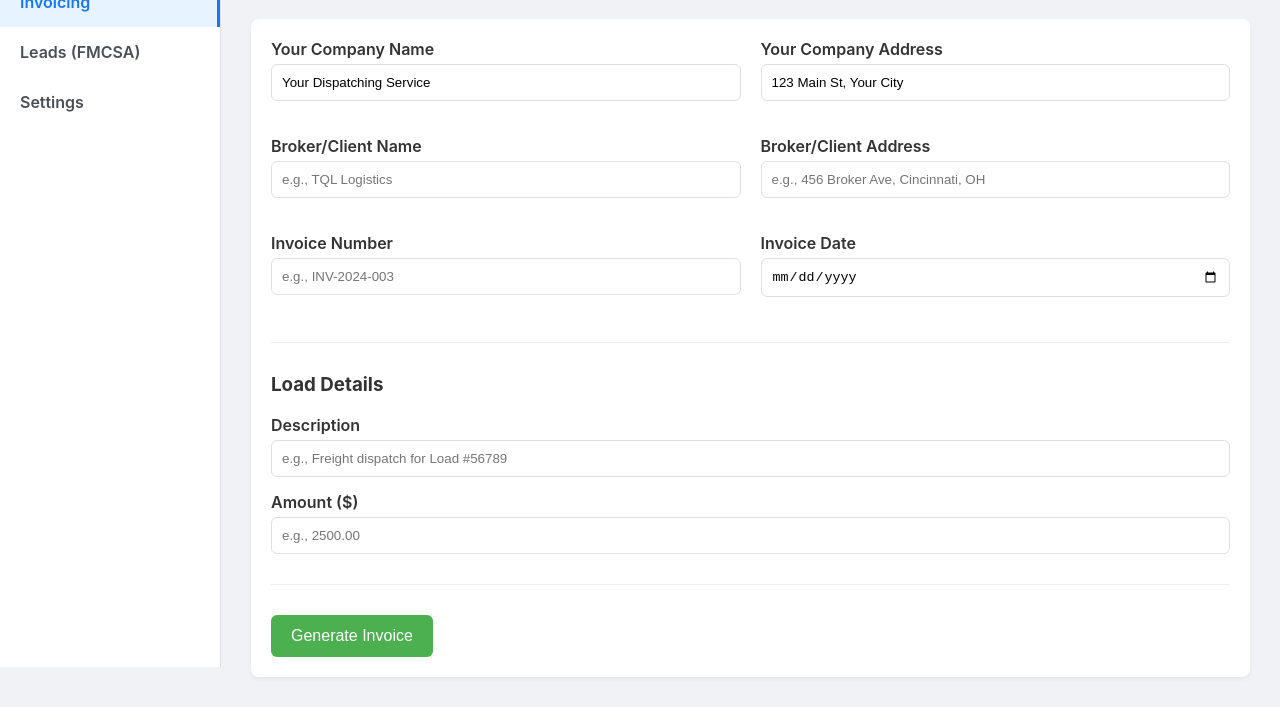
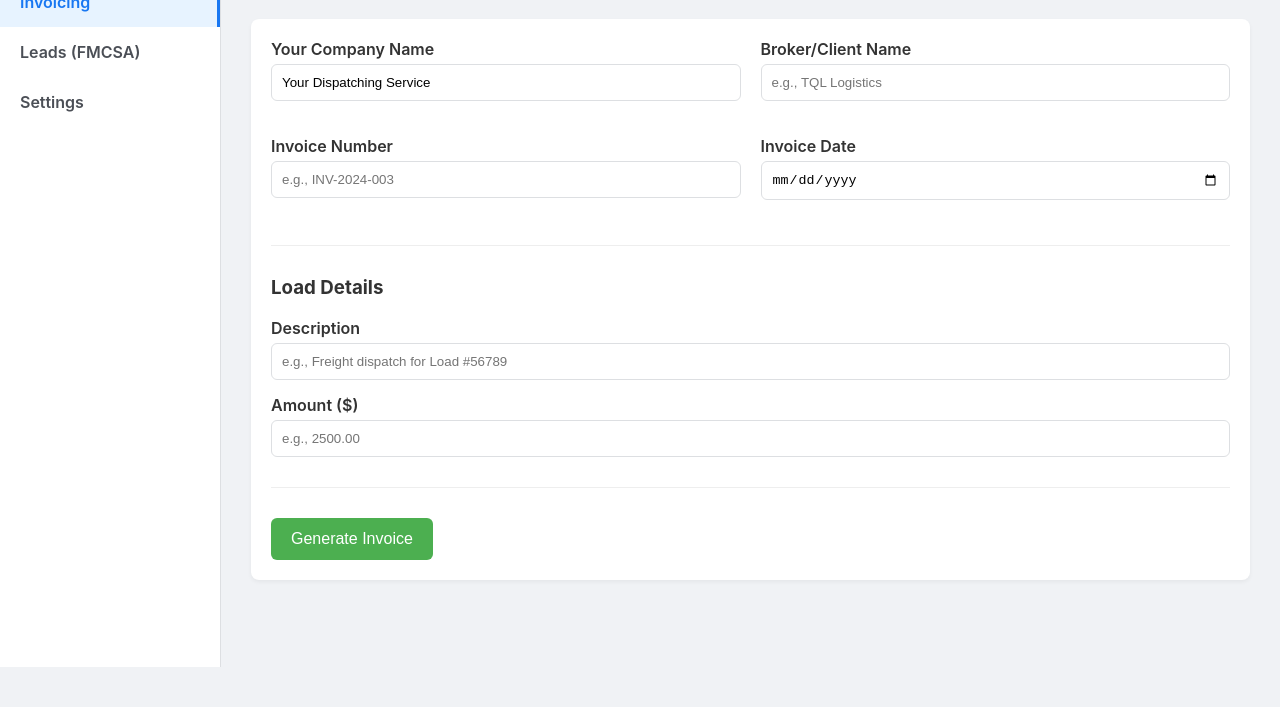
Before and after one commit to chuh31481-wq/os-frontend, a plain HTML site: page invoicing.html in a window 1280 px wide. Shown: the part 154-861 px from the top of the page. After the commit the page ends 821 px from the top, so only its background shows below. Drawn offline with Linux system fonts and the light colour scheme.

Commit message:
Update invoicing.html

```diff
--- a/invoicing.html
+++ b/invoicing.html
@@ -4,9 +4,7 @@
     <meta charset="UTF-8">
     <meta name="viewport" content="width=device-width, initial-scale=1.0">
     <title>Invoicing - Dispatch OS</title>
-    <!-- Hum dashboard wala CSS hi istemal karenge taake design same rahe -->
     <link rel="stylesheet" href="dashboard.css">
-    <!-- Is page ke liye khaas CSS -->
     <link rel="stylesheet" href="invoicing.css">
 </head>
 <body>
@@ -23,7 +21,8 @@
             <ul>
                 <li><a href="dashboard.html">Dashboard</a></li>
                 <li class="active"><a href="invoicing.html">Invoicing</a></li>
-                <li><a href="#">Leads (FMCSA)</a></li>
+                <!-- Link ko theek kar diya gaya hai -->
+                <li><a href="leads.html">Leads (FMCSA)</a></li>
                 <li><a href="#">Settings</a></li>
             </ul>
         </div>
@@ -38,16 +37,8 @@
                         <input type="text" id="companyName" value="Your Dispatching Service">
                     </div>
                     <div class="form-group">
-                        <label for="companyAddress">Your Company Address</label>
-                        <input type="text" id="companyAddress" value="123 Main St, Your City">
-                    </div>
-                    <div class="form-group">
                         <label for="clientName">Broker/Client Name</label>
                         <input type="text" id="clientName" placeholder="e.g., TQL Logistics">
-                    </div>
-                    <div class="form-group">
-                        <label for="clientAddress">Broker/Client Address</label>
-                        <input type="text" id="clientAddress" placeholder="e.g., 456 Broker Ave, Cincinnati, OH">
                     </div>
                     <div class="form-group">
                         <label for="invoiceNumber">Invoice Number</label>
@@ -75,7 +66,7 @@
         </div>
     </div>
 
-<script src="invoicing.js"></script>
+    <script src="invoicing.js"></script>
 
 </body>
 </html>
```
